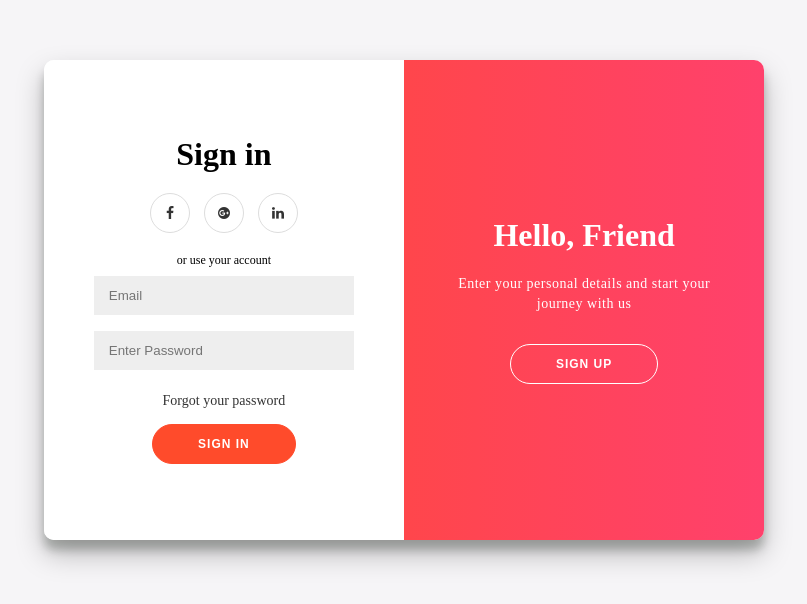
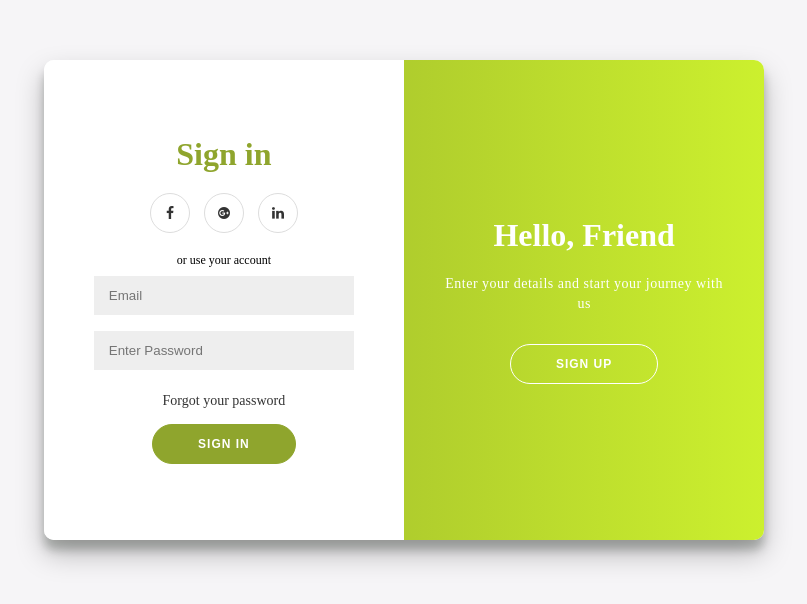
Before and after one commit to seyi-js/CSS_PROJECTS, a plain HTML site: page public3/index.html in a window 1280 px wide. Shown: the part 108-712 px from the top of the page, without its empty margins (236-1043 px from the left). Drawn offline with Linux system fonts and the light colour scheme; files whose address does not match are found by name.

Commit message:
Added more designs and responsiveness

```diff
--- a/public3/index.css
+++ b/public3/index.css
@@ -15,11 +15,16 @@ body{
 
 h1{
     font-weight: bold;
-	margin: 0;
+    margin: 0;
+
 }
 
 h2 {
 	text-align: center;
+}
+
+form > h1{
+    color: rgb(143, 165, 45);
 }
 
 p{
@@ -43,8 +48,8 @@ a{
 
 button{
     border-radius: 20px;
-    border:1px solid #FF4B2B;
-    background-color: #FF4B2B;
+    border:1px solid rgb(143, 165, 45);
+    background-color: rgb(143, 165, 45);
     color: #FFFFFF;
     font-size: 12px;
     font-weight: bold;
@@ -157,7 +162,9 @@ input:focus{
 }
 
 .sign-up-wrapper{
+
     left: 0;
+
     width: 50%;
     opacity: 0;
     z-index: 1;
@@ -200,7 +207,18 @@ input:focus{
     display: none;
 }
 
+@media screen and (min-width: 1124px){
+    .wrapper.right-panel-active .sign-in-wrapper{
+        transform: translateY(100%);
+
+    }
+}
+
 @media screen and (max-width: 600px){
+
+    body{
+        height: 100%;
+    }
 
     .sign {
         display: contents;
@@ -221,6 +239,10 @@ input:focus{
 
 
 
+    }
+
+    .sign > span {
+        color:rgb(119, 184, 66);
     }
 
     .wrapper.right-panel-active .sign-up-wrapper {
@@ -262,8 +284,8 @@ input:focus{
 
 .overlay{
     background: #FF416C;
-    background: -webkit-linear-gradient(to right, #FF4B2B, #FF416C);
-    background: linear-gradient(to right, #FF4B2B, #FF416C);
+    background: -webkit-linear-gradient(to right, rgb(136, 161, 45), rgb(167, 190, 62));
+    background: linear-gradient(to right, rgb(147, 170, 44), rgb(204, 240, 46));
     background-repeat: no-repeat;
     background-size: cover;
     background-position: 0 0;
--- a/public3/index.html
+++ b/public3/index.html
@@ -24,7 +24,7 @@
 
 
                 <button >Sign Up</button>
-                <a id="sign-Up" class=" sign">Already a member? <span >Sign-in</span></a>
+                <a id="sign-Up" class="sign">Already a member? <span >Sign-in</span></a>
 
             </form>
         </div>
@@ -54,14 +54,14 @@
                 <div class="overlay-left overlay-panel">
                     <h1>Welcome Back</h1>
                     <p>
-                        To keep connected with us please login with your info
+                        To continue please sign-in with your details
                     </p>
                     <button class="ghost" id="signIn">Sign In</button>
                 </div>
                 <div class="overlay-right overlay-panel">
                     <h1>Hello, Friend</h1>
                     <p>
-                        Enter your personal details and start your journey with us
+                        Enter your details and start your journey with us
                     </p>
                     <button class="ghost" id="signUp">Sign Up</button>
                 </div>
```
